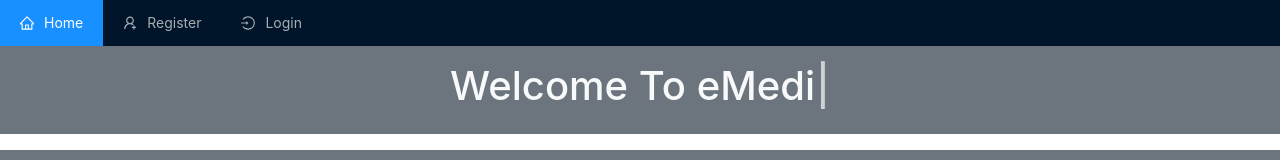
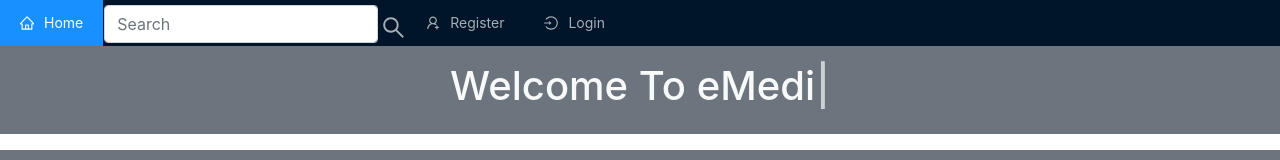
Before and after one commit to Hillol-Talukdar/eMedicine, a React (Create React App) app in the folder client/: page / in a window 1280 px wide. Shown: the top 160 px of the page. Built offline with nearby package versions, Linux system fonts and the light colour scheme; no server answers.

Commit message:
setuped Redux for search. but buggy. Added search in nevbar

```diff
--- a/client/src/Reducers/index.js
+++ b/client/src/Reducers/index.js
@@ -1,8 +1,10 @@
 import { combineReducers } from "redux";
 import { userReducer } from "./userReducer";
+import { searchReducer } from "./searchReducer";
 
 const rootReducer = combineReducers({
     user: userReducer,
+    search: searchReducer,
 });
 
 export default rootReducer;
--- /dev/null
+++ b/client/src/Reducers/searchReducer.js
@@ -0,0 +1,8 @@
+export const searchReducer = (state = { text: "" }, action) => {
+    switch (action.type) {
+        case "SEARCH_QUERY":
+            return { ...state, ...action.payload };
+        default:
+            return state;
+    }
+};
--- /dev/null
+++ b/client/src/components/forms/SearchForm.js
@@ -0,0 +1,49 @@
+import React from "react";
+import { useHistory } from "react-router-dom";
+import { useSelector, useDispatch } from "react-redux";
+import { SearchOutlined } from "@ant-design/icons";
+
+const SearchForm = () => {
+    const dispatch = useDispatch();
+    const { search } = useSelector((state) => ({ ...state }));
+    const { text } = search;
+
+    const history = useHistory();
+
+    const handleChange = (e) => {
+        dispatch({
+            type: "SEARCH_QUERY",
+            paylaod: { text: e.target.value },
+        });
+    };
+
+    const handleSubmit = (e) => {
+        e.preventDefault();
+        history.push(`/shop?${text}`);
+    };
+
+    return (
+        <form className="form-inline my my-lg-0" onSubmit={handleSubmit}>
+            <div className="d-flex">
+                <input
+                    onChange={handleChange}
+                    type="search"
+                    value={text}
+                    className="form-control mr-sm-2 mt-1"
+                    placeholder="Search"
+                />
+                <SearchOutlined
+                    onClick={handleSubmit}
+                    style={{
+                        cursor: "pointer",
+                        fontSize: "23px",
+                        marginLeft: "4px",
+                        marginTop: "10px",
+                    }}
+                />
+            </div>
+        </form>
+    );
+};
+
+export default SearchForm;
--- a/client/src/components/navbar/Header.js
+++ b/client/src/components/navbar/Header.js
@@ -13,6 +13,7 @@ import firebase from "firebase";
 import { useDispatch, useSelector } from "react-redux";
 import { useHistory } from "react-router-dom";
 import { toast } from "react-toastify";
+import SearchForm from "../forms/SearchForm";
 
 const { SubMenu } = Menu;
 
@@ -89,6 +90,10 @@ const Header = () => {
                     </Menu.Item>
                 </SubMenu>
             )}
+
+            <span style={{ float: "right", padding: "1px" }}>
+                <SearchForm />
+            </span>
         </Menu>
     );
 };
```
Also changed, not shown: 1 other file (tests, documents, lock files or other folders).
